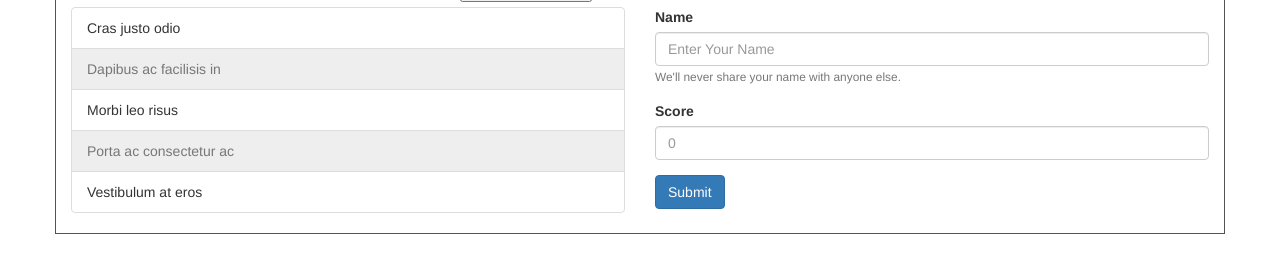
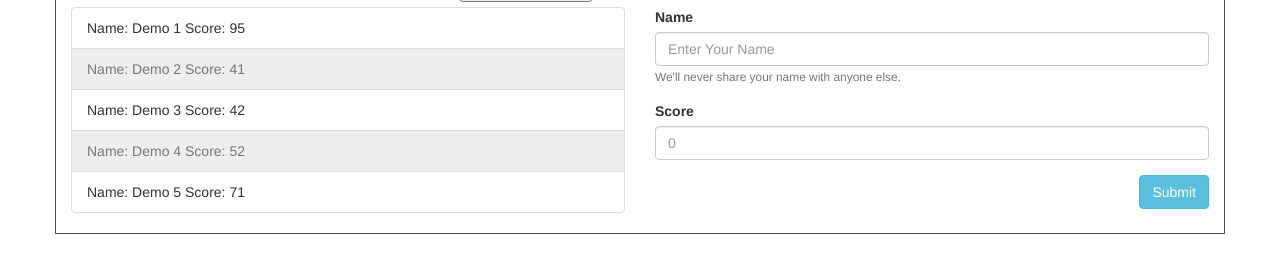
Before and after one commit to thankgodr/Leaderboard, a website built with webpack: page src/index.html in a window 1280 px wide. Shown: the part 127-400 px from the top of the page. Built offline with nearby package versions, Linux system fonts and the light colour scheme.

Commit message:
Demo data dynamically generated

```diff
--- a/src/index.html
+++ b/src/index.html
@@ -30,13 +30,7 @@
           </div>
 
           <div>
-            <ul class="list-group list-group-flush">
-              <li class="list-group-item">Cras justo odio</li>
-              <li class="list-group-item disabled">Dapibus ac facilisis in</li>
-              <li class="list-group-item">Morbi leo risus</li>
-              <li class="list-group-item disabled">Porta ac consectetur ac</li>
-              <li class="list-group-item">Vestibulum at eros</li>
-            </ul>
+            <ul class="list-group list-group-flush" id="scoreHolder"></ul>
           </div>
         </div>
         <div class="col-md-6">
@@ -59,7 +53,9 @@
               <label for="score">Score</label>
               <input type="number" class="form-control" id="score" placeholder="0" />
             </div>
-            <button type="submit" class="btn btn-primary float-right">Submit</button>
+            <div class="text-right">
+              <button type="submit" class="btn btn-info">Submit</button>
+            </div>
           </form>
         </div>
       </div>
--- a/src/js/controllers/scorecontroller.js
+++ b/src/js/controllers/scorecontroller.js
@@ -2,14 +2,24 @@ import Score from '../model/score';
 export default class ScoreController {
   constructor(scoresArray) {
     this.scoresArray = scoresArray;
+    //Update index
+    this.scoresArray.forEach((element, index) => {
+      element.updateIndex(index);
+    });
   }
 
   populateDemo(amount) {
     let num = 0;
     while (num < amount) {
-      let tempScore = new Score(`Demo ${num + 1}`);
+      let ranNum = Math.round(Math.random() * (100 - 1) + 1);
+      let tempScore = new Score(`Demo ${num + 1}`, ranNum);
       this.scoresArray.push(tempScore);
       num++;
     }
   }
+
+  addScore(task) {
+    task.updateIndex(this.scoresArray.length);
+    this.scoresArray.push(task);
+  }
 }
--- a/src/js/index.js
+++ b/src/js/index.js
@@ -1,2 +1,19 @@
+import ScoreController from './controllers/scorecontroller';
 import '../css/style.css';
-console.log('yes');
+
+let scoreController;
+
+function buildDemoView() {
+  scoreController = new ScoreController([]);
+  scoreController.populateDemo(5);
+  let domScoresHolders = document.getElementById('scoreHolder');
+  scoreController.scoresArray.forEach((element, loopIndex) => {
+    let singleScore = document.createElement('li');
+    singleScore.className = loopIndex % 2 == 0 ? 'list-group-item' : 'list-group-item disabled';
+    let textNode = document.createTextNode(`Name: ${element.name} Score: ${element.score}`);
+    singleScore.appendChild(textNode);
+    domScoresHolders.appendChild(singleScore);
+  });
+}
+
+buildDemoView();
```
